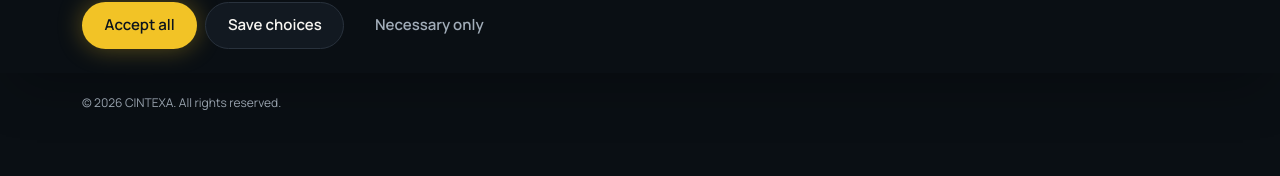
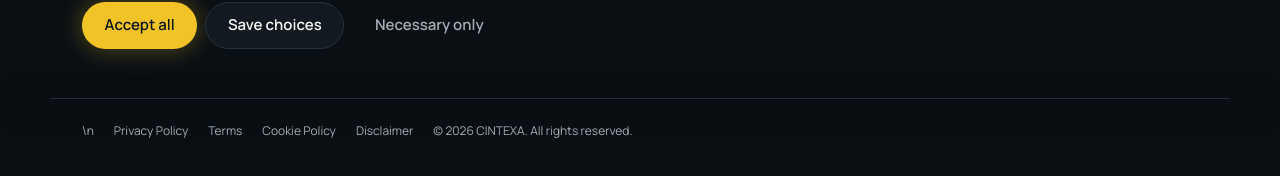
Before and after one commit to kyleel2249/CintexaWeb, a React (Vite) app in the folder artifacts/cintexa/: page /admin in a window 1280 px wide. Shown: the part 727-903 px from the top of the page. Before the commit the page ends 878 px from the top, so only its background shows below. Built offline with nearby package versions, Linux system fonts and the light colour scheme; no server answers.

Commit message:
Add editorial routes and remove pricing navigation

```diff
--- a/artifacts/cintexa/src/components/layout/SiteFooter.tsx
+++ b/artifacts/cintexa/src/components/layout/SiteFooter.tsx
@@ -17,7 +17,9 @@ const COLUMNS = [
     title: "Platform",
     links: [
       { label: "Overview", href: "/platform" },
-      { label: "Pricing", href: "/pricing" },
+      { label: "About CINTEXA", href: "/about" },
+      { label: "Blog & insights", href: "/blog" },
+      { label: "Case studies", href: "/case-studies" },
       { label: "Careers & scholarships", href: "/careers" },
       { label: "Contact", href: "/contact" },
       { label: "Dashboard", href: "/dashboard" },
@@ -60,7 +62,7 @@ export function SiteFooter() {
           ))}
         </div>
       </div>
-      <div className="cx-container mt-8 border-t border-[hsl(var(--border))] pt-6 text-xs text-[hsl(var(--fg-muted))]">
+      <div className="cx-container mt-8 flex flex-wrap gap-x-5 gap-y-2 border-t border-[hsl(var(--border))] pt-6 text-xs text-[hsl(var(--fg-muted))]">\n        <Link href="/privacy-policy" className="hover:text-[hsl(var(--fg))]">Privacy Policy</Link><Link href="/terms" className="hover:text-[hsl(var(--fg))]">Terms</Link><Link href="/cookie-policy" className="hover:text-[hsl(var(--fg))]">Cookie Policy</Link><Link href="/disclaimer" className="hover:text-[hsl(var(--fg))]">Disclaimer</Link>
         © {new Date().getFullYear()} CINTEXA. All rights reserved.
       </div>
     </footer>
```
